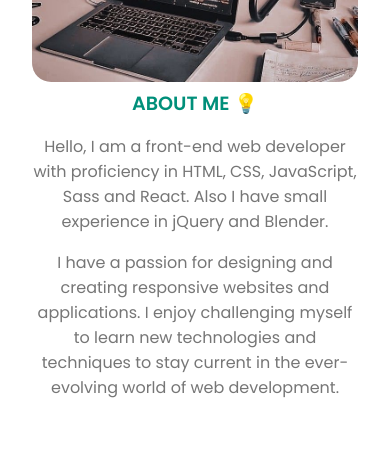
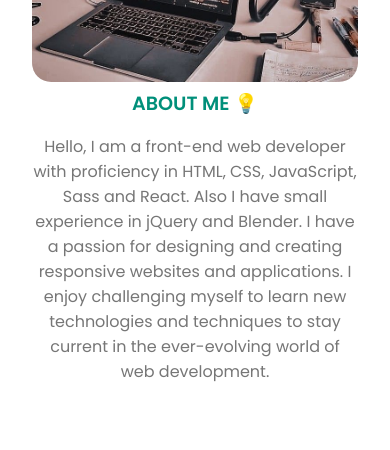
Before and after one commit to P1nkyyyy/Portfolio, a React (Vite) app: page / in a window 390 px wide. Shown: the part 1240-1690 px from the top of the page. Built offline with nearby package versions, Linux system fonts and the light colour scheme.

Commit message:
Mobile menu fixed

```diff
--- a/src/App.jsx
+++ b/src/App.jsx
@@ -29,8 +29,6 @@ function App() {
   /* TODO */
   // fotku změnit
   // video na fullscreen
-  // video proklik na muj kanal (podbody)
-  // about text oddělit na dva odstavce
 
   return (
     <>
--- a/src/Pages/Main/Content/About.jsx
+++ b/src/Pages/Main/Content/About.jsx
@@ -1,12 +1,16 @@
-import React from "react";
+import React, { useContext } from "react";
 import Computer from "../../../assets/about-images/computer-two.jpg";
 import { useInView } from "react-intersection-observer";
+import { AppContext } from "../../../App";
 export const About = () => {
   const {
     ref: myRef,
     inView: elementIsVisible,
     entry,
   } = useInView({ rootMargin: "-400px 0px -150px 0px" });
+  const { isMobile } = useContext(AppContext);
+
+  const text = ``;
 
   return (
     <section className="about" id="about">
@@ -21,13 +25,10 @@ export const About = () => {
           <p>
             Hello, I am a front-end web developer with proficiency in HTML, CSS,
             JavaScript, Sass and React. Also I have small experience in jQuery
-            and Blender.
-          </p>
-          <p>
-            I have a passion for designing and creating responsive websites and
-            applications. I enjoy challenging myself to learn new technologies
-            and techniques to stay current in the ever-evolving world of web
-            development.
+            and Blender. I have a passion for designing and creating responsive
+            websites and applications. I enjoy challenging myself to learn new
+            technologies and techniques to stay current in the ever-evolving
+            world of web development.
           </p>
         </div>
       </div>
--- a/src/components/Menu.jsx
+++ b/src/components/Menu.jsx
@@ -10,35 +10,32 @@ export const Menu = () => {
   return (
     <ul className={`menu ${isOpen ? "mobile-menu" : ""} `}>
       <li>
-        <a href="#" onClick={() => isMobile && handleClick}>
+        <a href="#" onClick={isMobile && handleClick}>
           <Scroll type="id" element="hero" offset={-100}>
             Home
           </Scroll>
         </a>
       </li>
       <li>
-        <a href="#about" onClick={() => isMobile && handleClick}>
+        <a href="#about" onClick={isMobile && handleClick}>
           About
         </a>
       </li>
       <li>
-        <a href="#projects" onClick={() => isMobile && handleClick}>
+        <a href="#projects" onClick={isMobile && handleClick}>
           Projects
         </a>
       </li>
       <li>
-        <a href="#experience" onClick={() => isMobile && handleClick}>
+        <a href="#experience" onClick={isMobile && handleClick}>
           Experience
         </a>
       </li>
       <li>
-        <a href="#contact" onClick={() => isMobile && handleClick}>
+        <a href="#contact" onClick={isMobile && handleClick}>
           Contact
         </a>
       </li>
     </ul>
   );
 };
-/* <Scroll type="id" element="about" offset={-50}>
-            About
-          </Scroll>*/
--- a/src/scss/_about.scss
+++ b/src/scss/_about.scss
@@ -29,7 +29,7 @@
             }
 
             p {
-                margin: 1rem 0;
+                margin: 0;
                 color: $textColor;
                 font-size: clamp(1rem, 2vw, 1.1rem);
             }
--- a/src/style.css
+++ b/src/style.css
@@ -211,7 +211,7 @@
   margin: 0 0 1rem 0;
 }
 .about .about-container .about-description p {
-  margin: 1rem 0;
+  margin: 0;
   color: #767676;
   font-size: clamp(1rem, 2vw, 1.1rem);
 }
```
Also changed, not shown: 1 other file (tests, documents, lock files or other folders).
